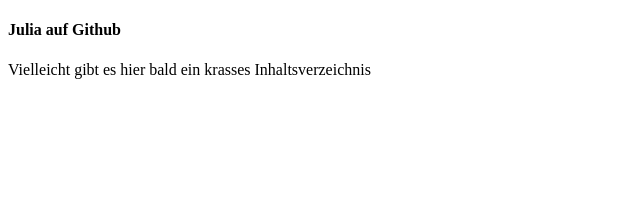
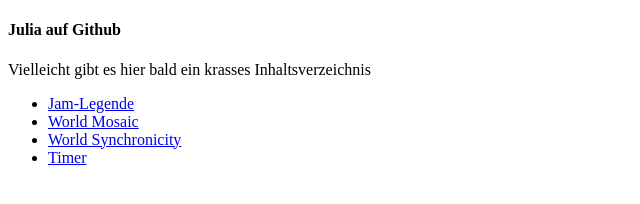
Before and after one commit to JBreitenbr/JBreitenbr, a plain HTML site: page index.html in a window 1280 px wide. Shown: the whole page, without its empty margins (0-640 px from the left). Drawn offline with Linux system fonts and the light colour scheme.

Commit message:
Add links to projects in index.html

```diff
--- a/index.html
+++ b/index.html
@@ -8,5 +8,11 @@
   <body>
     <h4>Julia auf Github</h4>
     <p>Vielleicht gibt es hier bald ein krasses Inhaltsverzeichnis</p>
+    <ul>
+      <li><a href="https://jbreitenbr.github.io/jam-legende/">Jam-Legende</a></li>
+      <li><a href="https://jbreitenbr.github.io/World-Mosaic/">World Mosaic</a></li>
+      <li><a href="https://jbreitenbr.github.io/World-Synchronicity/">World Synchronicity</a></li>
+      <li><a href="https://juliascodingeckle.pythonanywhere.com/sobriety/">Timer</a></li>
+    </ul>
   </body>
 </html>
```
